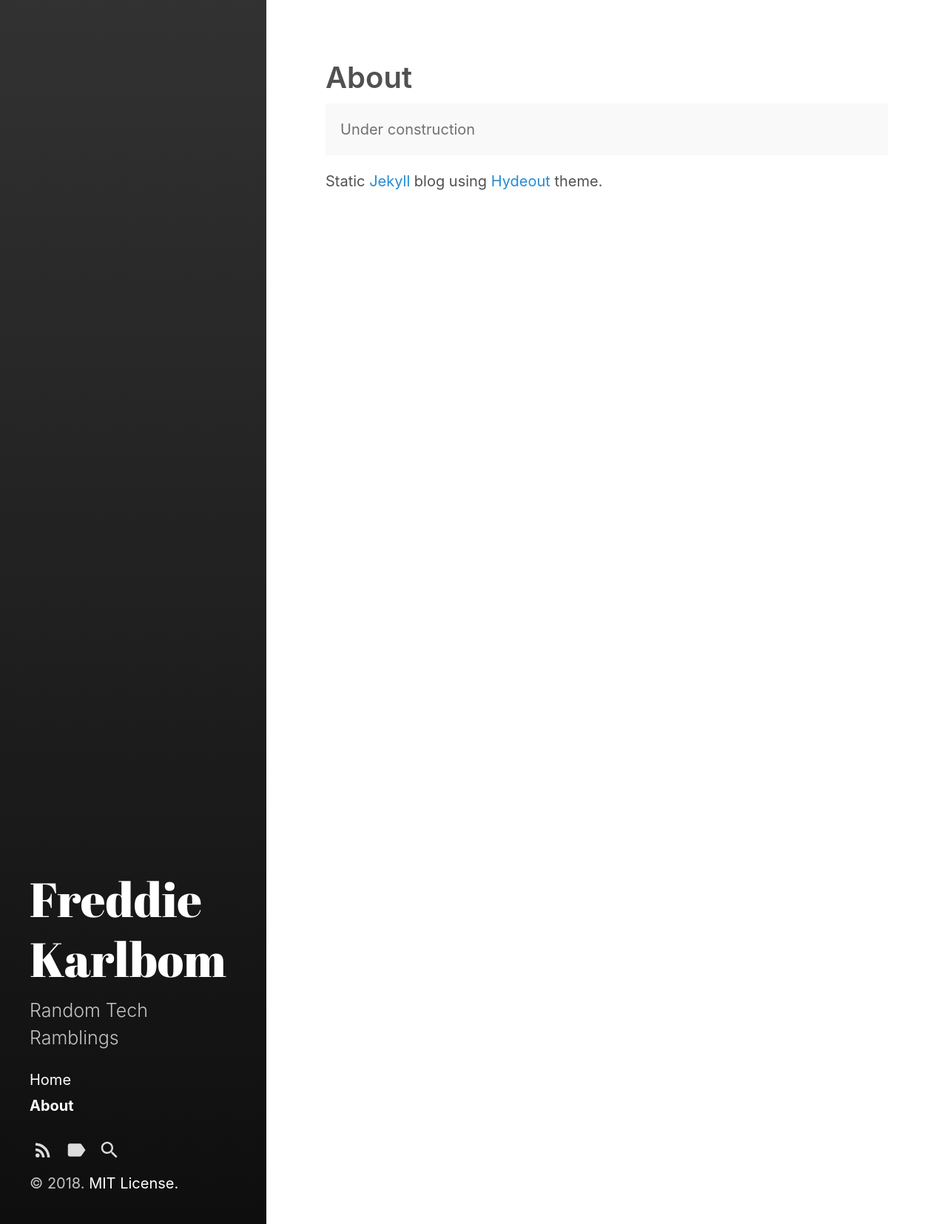
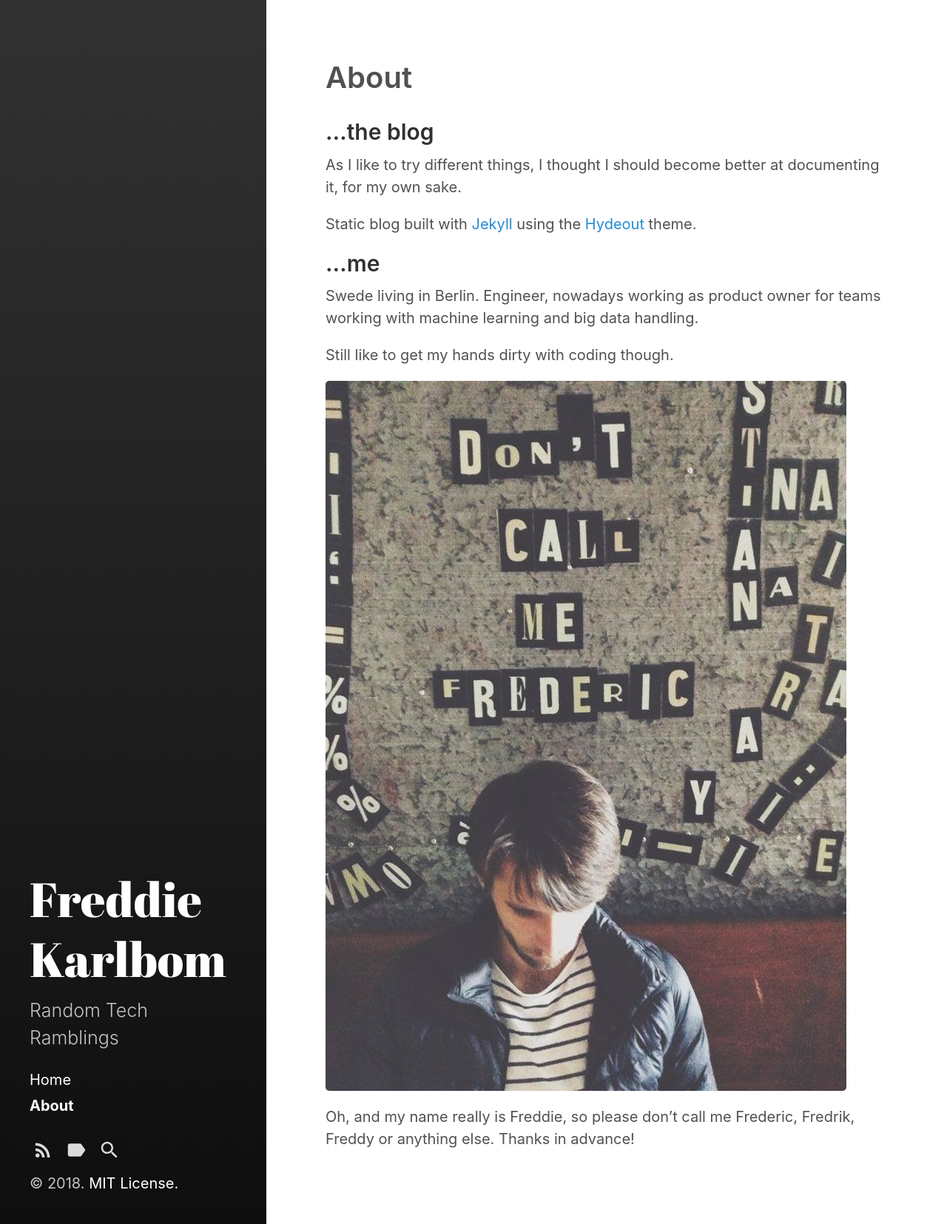
Before and after one commit to FreddieK/FreddieK.github.io, a Jekyll site: the page built from about.md, in a window 1280 px wide. Shown: the whole page at 74% size. Built offline with Jekyll 4.4.1, drawn with Linux system fonts in a browser that asks for light colours.

Commit message:
Updated about page

```diff
--- a/about.md
+++ b/about.md
@@ -4,8 +4,17 @@ title: About
 sidebar_link: true
 ---
 
-<p class="message">
-  Under construction
-</p>
+## ...the blog
+As I like to try different things, I thought I should become better at documenting it, for my own sake.
 
-Static [Jekyll](https://jekyllrb.com) blog using [Hydeout](https://github.com/fongandrew/hydeout) theme.
+Static blog built with [Jekyll](https://jekyllrb.com) using the [Hydeout](https://github.com/fongandrew/hydeout) theme.
+
+## ...me
+Swede living in Berlin. Engineer, nowadays working as product owner for teams working with machine learning and big data handling.
+
+Still like to get my hands dirty with coding though.
+
+
+![My name is Freddie](assets/images/freddie_dont_call_me_frederic.jpg)
+
+Oh, and my name really is Freddie, so please don't call me Frederic, Fredrik, Freddy or anything else. Thanks in advance!
```
Also changed, not shown: assets/images/freddie_dont_call_me_frederic.jpg (added).
